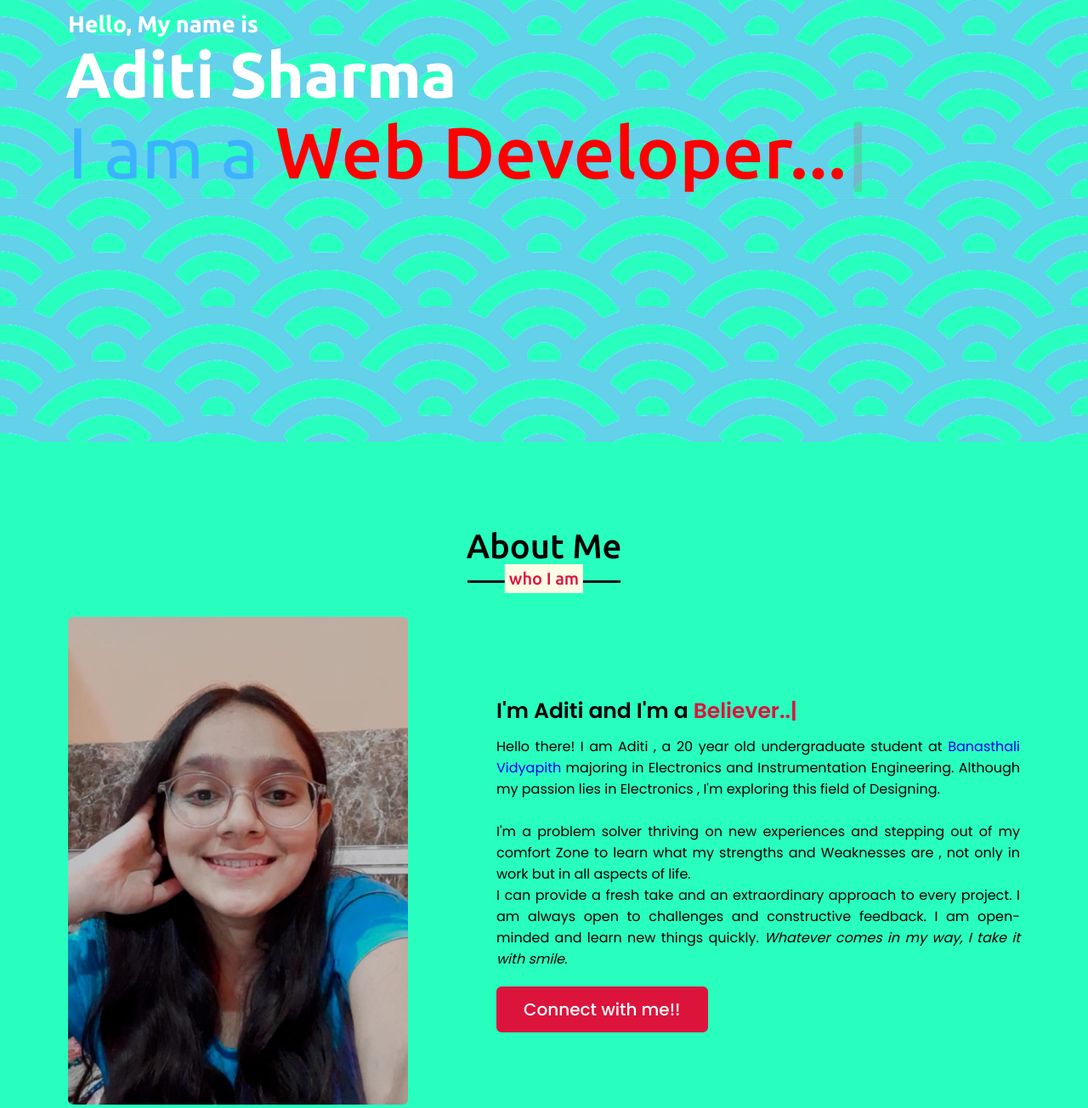
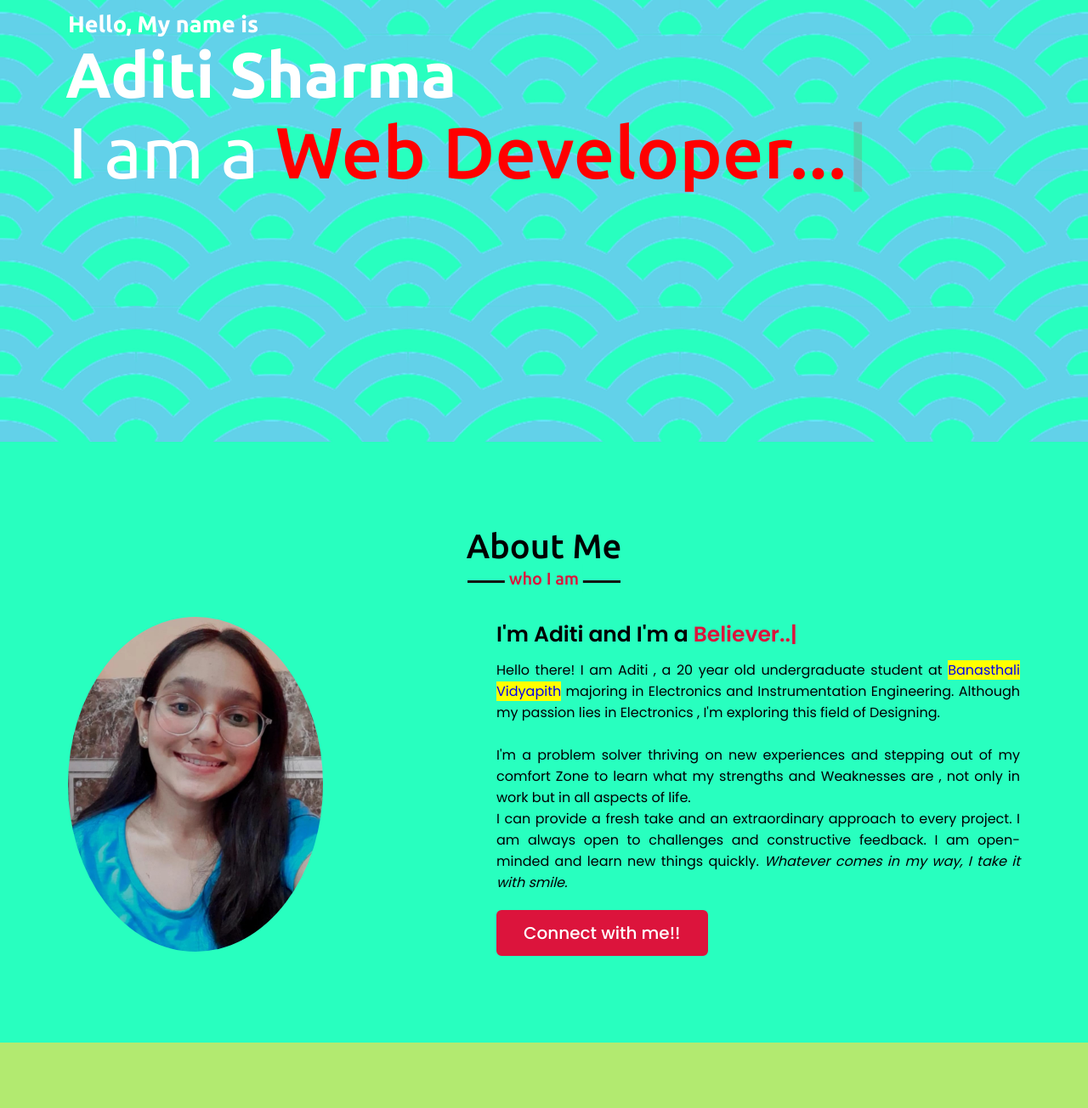
Before and after one commit to aditisharma001/AditiSharma, a plain HTML site: page index.html in a window 1280 px wide. Shown: the part 280-1584 px from the top of the page at 85% size. Drawn offline with nearby package versions, Linux system fonts and the light colour scheme.

Commit message:
no changes added to commit (use "git add" and/or "git commit -a")
anupam sharma@DESKTOP-9PVVG7S MINGW64 ~/Desktop/per
 changes added to commit (use "git add" and/or "git commit -a")

anupam sharma@DESKTOP-9PVVG7S MINGW64 ~/Desktop/per

```diff
--- a/index.css
+++ b/index.css
@@ -113,10 +113,13 @@
         display: flex;
        background-color: #28FFBF;
        background-image: url(waves.png);
-         height: 100vh;
-         font-family: 'Ubuntu',sans-serif;
+        height: 100vh;
+        font-family: 'Ubuntu',sans-serif;
         color: #111;
-        min-height: 500px;   }
+        min-height: 500px;
+        background-repeat: no-repeat;
+        background-position: center center;
+        background-size: cover; }
 .home .max-width{
      margin: auto 0 auto  40px;
  }
@@ -135,7 +138,7 @@
 }
 .home .home-content .text-3{
     font-size: 85px;
-    color: #3DB2FF;
+    color: #fff;
     margin: 5px , 0;
 }
 .home .home-content .text-3 span{
@@ -194,7 +197,7 @@ section{
     font-size: 20px;
     color: crimson;
     padding: 5px;
-    background: #FDFCE5;
+    background: #28FFBF;
     transform: translateX(-50%);
 }
 
@@ -211,10 +214,10 @@ section{
 
 .about .about-content .left img{
 
-    width: 400px;
-    object-fit: cover;
+    width: 300px;
+    object-fit: contain;
     object-position: top;
-    border-radius: 6px;
+    border-radius: 50%;
 
 }
 
@@ -552,7 +555,7 @@ footer span a:hover{
     .menu-btn{
     display: block;
     z-index: 999;
-    display: initial;
+
     cursor: pointer;
 
     }
@@ -619,10 +622,6 @@ footer span a:hover{
         font-size: 27px;
     }
 }
-
-
-
-
 @media(max-width: 507px){
     .home .home-content .text-2{
         font-size: 45px;
--- a/index.html
+++ b/index.html
@@ -45,6 +45,7 @@
 
 
         </div>
+        </div>
     </section>
     <!-- about section starts -->
     <section class="about" id="about">
@@ -52,11 +53,11 @@
             <div class="title">About Me</div>
             <div class="about-content">
                 <div class="coloumn left">
-                    <img src="ads.jpeg"></img></div>
+                    <img src="adi.jpeg"></div>
                 <div class="coloumn right">
                     <div class="text">I'm Aditi and I'm a <span class="typing-2">Engineer</span></div>
                     <p>
-                        Hello there! I am Aditi , a 20 year old undergraduate student  at <a class="link" href="http://banasthali.org/banasthali/wcms/en/home/">Banasthali Vidyapith</a>
+                        Hello there! I am Aditi , a 20 year old undergraduate student  at <a class="link"  style="background-color: #FFFF00" href="http://banasthali.org/banasthali/wcms/en/home/">Banasthali Vidyapith</a></span>
                     majoring in Electronics and Instrumentation Engineering. Although my passion lies in  Electronics , I'm exploring this field of Designing.
                     <br>
                     <br>
@@ -79,11 +80,8 @@
     <section class="skills" id="skills">
         <div class="max-width">
             <h2 class="title">My Skills & Tools</h2>
-
             <div class="skills-content">
-
-
-                    <div class="container-icons">
+                <div class="container-icons">
                         <div class="box-icon">
                             <i style="font-size:3.5rem" class="devicon-cplusplus-plain-wordmark"></i>
                           <p>C++</p>
@@ -115,14 +113,13 @@
                       </div>
                       <div class="box-icon">
                         <div class="container-img-i i-responsive">
-                          <div class="box-icon">
-                              <div class="box-icon">
-                                <i style="font-size:3.5rem" class="devicon-matlab-plain"></i>
+                         <i style="font-size:3.5rem" class="devicon-matlab-plain"></i>
                                   <p>MatLab</p>
+                                  </div>
                               </div>
-                </div>
-
-    </section>
+                    </div>
+                    </div>
+                   </section>
 
 
     <!--Contact section-->
```
Also changed, not shown: ads.jpeg (deleted).
